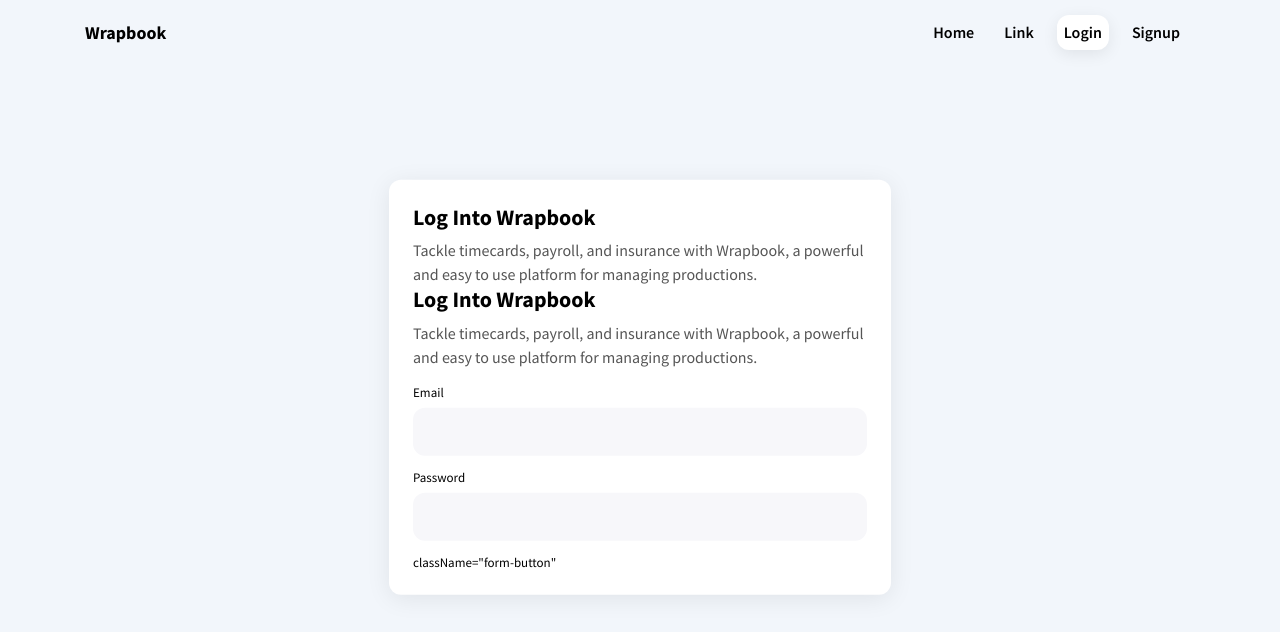
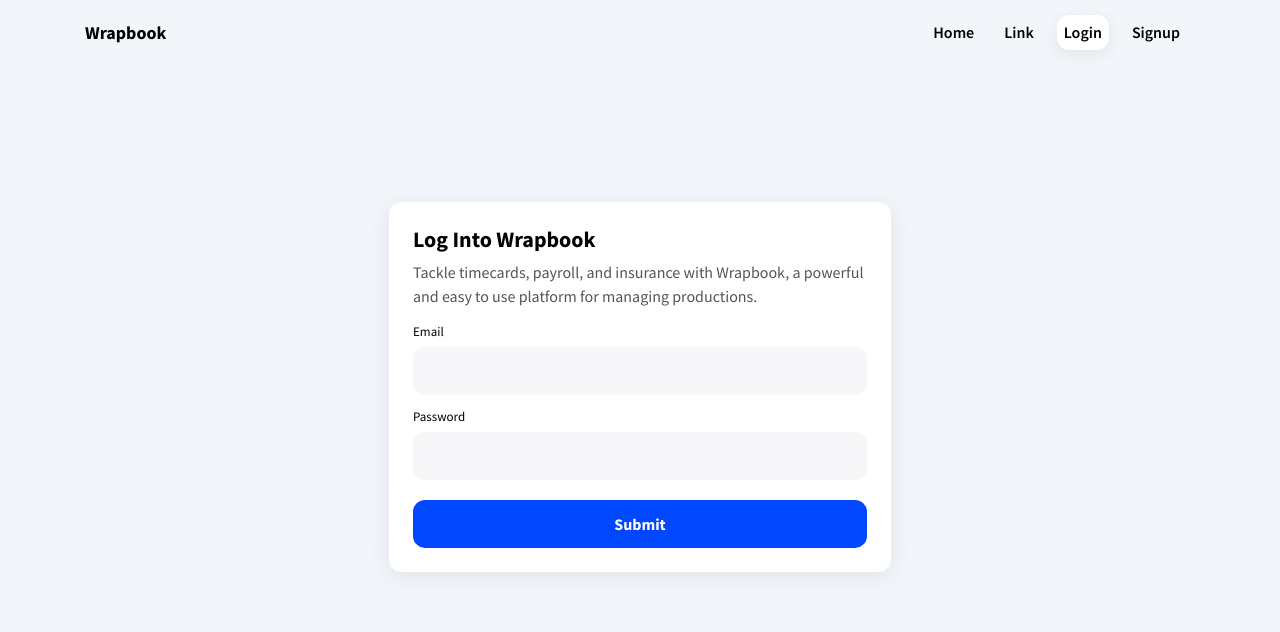
Before and after one commit to amytangcodes/staff-dashboard, a React (Create React App) app: page /login in a window 1280 px wide. Shown: the top 632 px of the page. Built offline with nearby package versions, Linux system fonts and the light colour scheme; no server answers.

Commit message:
login fixes

```diff
--- a/src/components/Login/index.js
+++ b/src/components/Login/index.js
@@ -12,13 +12,6 @@
             description="Tackle timecards, payroll, and insurance with Wrapbook, a powerful and
           easy to use platform for managing productions."
           />
-        <div className="section-header">
-          <h1 className="header">Log Into Wrapbook</h1>
-          <p className="subhead">
-            Tackle timecards, payroll, and insurance with Wrapbook, a powerful
-            and easy to use platform for managing productions.
-          </p>
-        </div>
           <form className="form login-form">
             <div className="form-group">
               <label>Email</label>
@@ -29,7 +22,9 @@
               <input type="password" />
             </div>
             <div>
-              className="form-button"
+              <button type="submit" className="form-button">
+                Submit
+              </button>
             </div>
           </form>
         </div>
```
Lines whose indentation alone changed are shown as unchanged.
